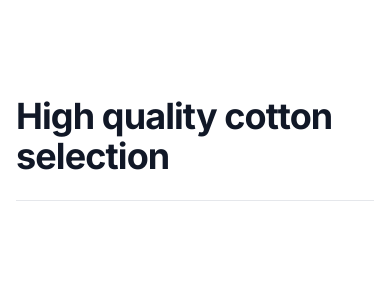
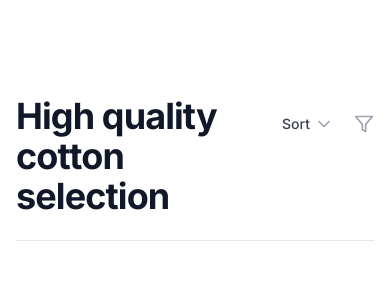
Before and after one commit to codecommander03/Sift, a Next.js app: page / in a window 390 px wide. Shown: the top 300 px of the page. Built offline with nearby package versions, Linux system fonts and the light colour scheme.

Commit message:
added dropdown to home page

```diff
--- a/src/app/page.tsx
+++ b/src/app/page.tsx
@@ -1,6 +1,18 @@
-import Image from "next/image";
+"use client";
+import { cn } from "@/lib/utils";
+import { DropdownMenu, DropdownMenuContent, DropdownMenuTrigger } from "@radix-ui/react-dropdown-menu";
+import { ChevronDown, Filter } from "lucide-react";
+import { useState } from "react";
+
+const SORT_OPTIONS = [
+    { name: "None", value: "none" },
+    { name: "Price: Low to High", value: "price-asc" },
+    { name: "Price: High to Low", value: "price-desc" },
+] as const;
 
 export default function Home() {
+    const [filter, setFilter] = useState({ sort: "none" });
+
     return (
         <main className="mx-auto max-w-7xl px-4 sm:px-6 lg:px-8">
             <div className="flex items-baseline justify-between border-b border-gray-200 pb-6 pt-24">
@@ -8,7 +20,36 @@ export default function Home() {
                     High quality cotton selection
                 </h1>
                 <div className="flex items-center">
+                    <DropdownMenu>
+                        <DropdownMenuTrigger className="group inline-flex justify-center text-sm font-medium text-gray-700 hover:text-gray-900">
+                            Sort
+                            <ChevronDown className="-mr-1 ml-1 h-5 w-5 flex-shrink-0 text-gray-400 group-hover:text-gray-500" />
+                        </DropdownMenuTrigger>
 
+                        <DropdownMenuContent align="end">
+                            {SORT_OPTIONS.map(option => (
+                                <button
+                                    key={option.name}
+                                    className={cn('text-left w-full block px-4 py-2 text-sm', {
+                                        "text-gray-900 bg-gray-100": option.value === filter.sort,
+                                        "text-gray-500": option.value !== filter.sort,
+                                    })}
+                                    onClick={() => {
+                                        setFilter((prev) => ({
+                                            ...prev,
+                                            sort: option.value
+                                        }))
+                                    }}
+                                >
+                                {option.name}
+                                </button>
+                            ))}
+                        </DropdownMenuContent>
+                    </DropdownMenu>
+
+                    <button className="-m-2 ml-4 p-2 text-gray-400 hover:text-gray-500 sm:ml-6 lg:hidden">
+                        <Filter className="h-5 w-5" />
+                    </button>
                 </div>
             </div>
         </main>
```
Lines whose indentation alone changed are shown as unchanged.
